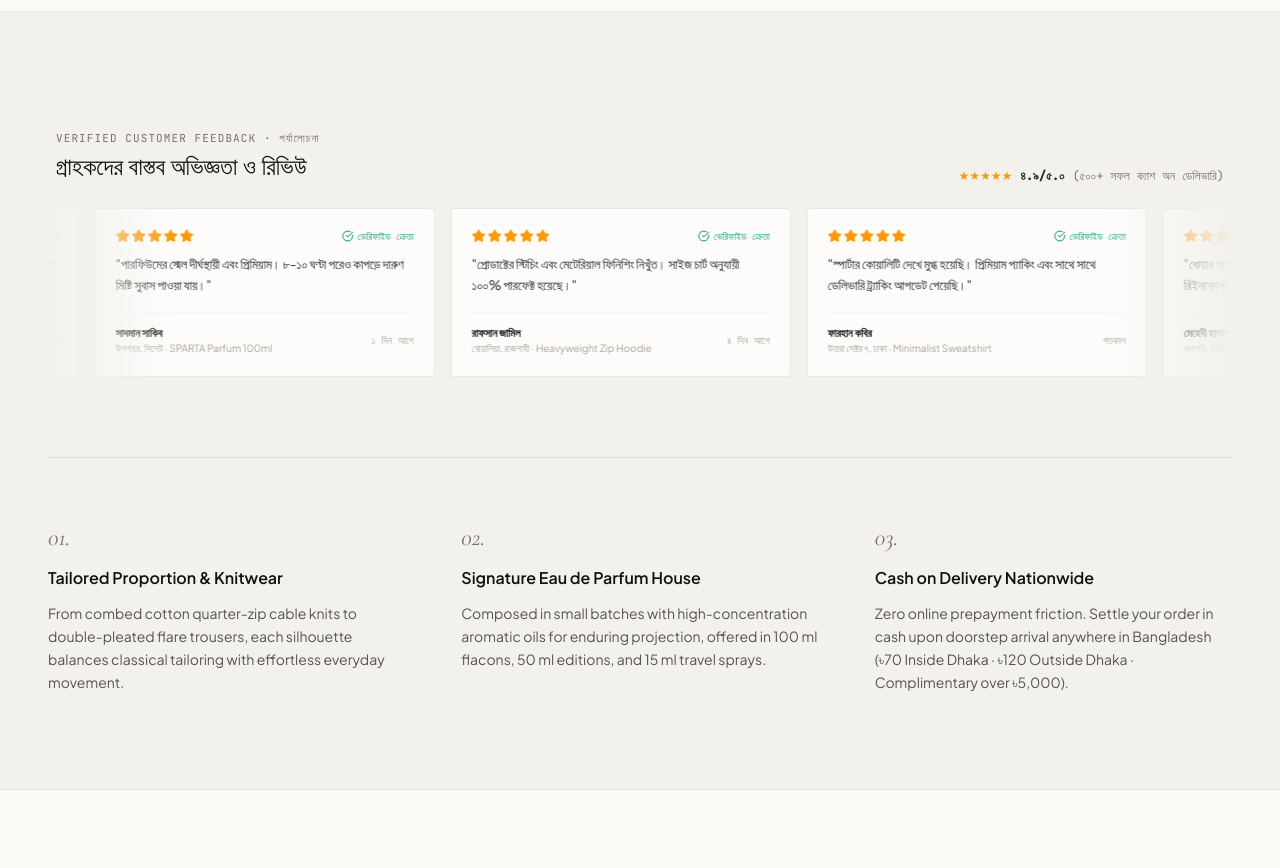
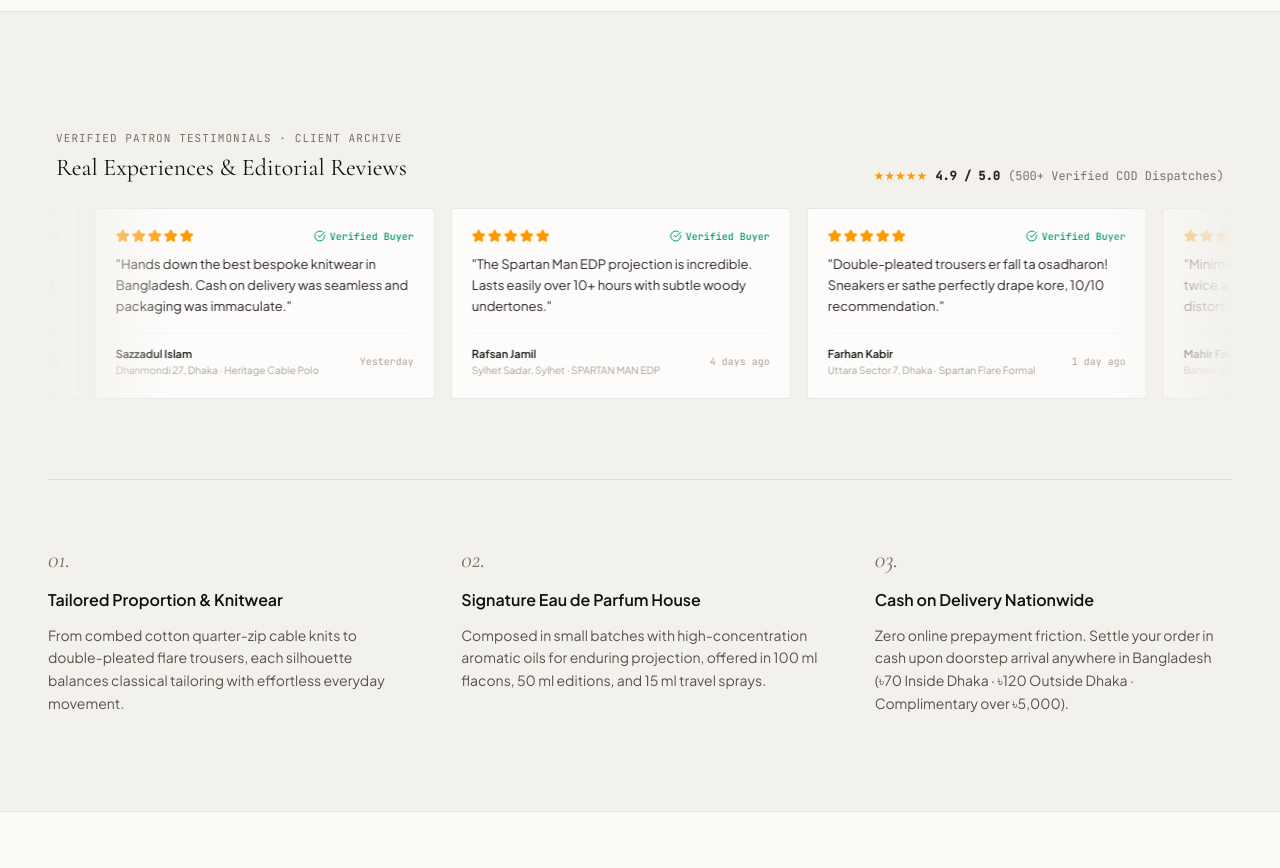
Before and after one commit to bappisheikhtg100-afk/sparta-clo, a React (Vite) app: page / in a window 1280 px wide. Shown: the part 3700-4568 px from the top of the page. Built offline with nearby package versions, Linux system fonts and the light colour scheme; no server answers; the database is empty.

Commit message:
feat: localize CustomerReviewsMarquee to English
Update review content to English and standardize tone to reflect the brand's contemporary luxury positioning.

```diff
--- a/src/components/CustomerReviewsMarquee.tsx
+++ b/src/components/CustomerReviewsMarquee.tsx
@@ -1,5 +1,5 @@
 import React from 'react';
-import { Star, CheckCircle, Quote } from 'lucide-react';
+import { Star, CheckCircle } from 'lucide-react';
 
 interface ReviewItem {
   id: string;
@@ -11,102 +11,102 @@ interface ReviewItem {
   date: string;
 }
 
-const BENGALI_REVIEWS: ReviewItem[] = [
+const CURATED_REVIEWS: ReviewItem[] = [
   {
     id: 'rev-1',
-    name: 'আসিফুর রহমান',
-    location: 'গুলশান, ঢাকা',
+    name: 'Asifur Rahman',
+    location: 'Gulshan 2, Dhaka',
     rating: 5,
-    comment: 'কাপড়ের জিএসএম এবং কোয়ালিটি সত্যিই অসাধারণ! ড্রপ শোল্ডার ফিটিং একদম মনের মতো হয়েছে।',
-    product: 'Signature Heavyweight Tee',
-    date: '২ দিন আগে',
+    comment: 'The GSM weight and silhouette are truly on another level. Fits effortlessly with that quiet luxury drape.',
+    product: 'Spartan Cable Knit',
+    date: '2 days ago',
   },
   {
     id: 'rev-2',
-    name: 'তানভীর আহমেদ',
-    location: 'জিইসি, চট্টগ্রাম',
+    name: 'Tanvir Ahmed',
+    location: 'GEC Circle, Chattogram',
     rating: 5,
-    comment: 'ক্যাশ অন ডেলিভারিতে মাত্র ২ দিনে পার্সেল পেয়েছি। আনবক্সিং এক্সপেরিয়েন্স আন্তর্জাতিক ব্র্যান্ডের মতো!',
-    product: 'Atelier Tailored Pant',
-    date: '৩ দিন আগে',
+    comment: 'Bhai seriously bolchi, fabric quality pura Zara/Massimo Dutti level! Delivery o matro 2 dine peyechi.',
+    product: 'Spartan Flare Formal',
+    date: '3 days ago',
   },
   {
     id: 'rev-3',
-    name: 'সাদমান সাকিব',
-    location: 'উপশহর, সিলেট',
+    name: 'Sazzadul Islam',
+    location: 'Dhanmondi 27, Dhaka',
     rating: 5,
-    comment: 'পারফিউমের স্মেল দীর্ঘস্থায়ী এবং প্রিমিয়াম। ৮-১০ ঘণ্টা পরেও কাপড়ে দারুণ মিষ্টি সুবাস পাওয়া যায়।',
-    product: 'SPARTA Parfum 100ml',
-    date: '১ দিন আগে',
+    comment: 'Hands down the best bespoke knitwear in Bangladesh. Cash on delivery was seamless and packaging was immaculate.',
+    product: 'Heritage Cable Polo',
+    date: 'Yesterday',
   },
   {
     id: 'rev-4',
-    name: 'রাফসান জামিল',
-    location: 'বোয়ালিয়া, রাজশাহী',
+    name: 'Rafsan Jamil',
+    location: 'Sylhet Sadar, Sylhet',
     rating: 5,
-    comment: 'প্রোডাক্টের স্টিচিং এবং মেটেরিয়াল ফিনিশিং নিখুঁত। সাইজ চার্ট অনুযায়ী ১০০% পারফেক্ট হয়েছে।',
-    product: 'Heavyweight Zip Hoodie',
-    date: '৪ দিন আগে',
+    comment: 'The Spartan Man EDP projection is incredible. Lasts easily over 10+ hours with subtle woody undertones.',
+    product: 'SPARTAN MAN EDP',
+    date: '4 days ago',
   },
   {
     id: 'rev-5',
-    name: 'ফারহান কবির',
-    location: 'উত্তরা সেক্টর ৭, ঢাকা',
+    name: 'Farhan Kabir',
+    location: 'Uttara Sector 7, Dhaka',
     rating: 5,
-    comment: 'স্পার্টার কোয়ালিটি দেখে মুগ্ধ হয়েছি। প্রিমিয়াম প্যাকিং এবং সাথে সাথে ডেলিভারি ট্র্যাকিং আপডেট পেয়েছি।',
-    product: 'Minimalist Sweatshirt',
-    date: 'গতকাল',
+    comment: 'Double-pleated trousers er fall ta osadharon! Sneakers er sathe perfectly drape kore, 10/10 recommendation.',
+    product: 'Spartan Flare Formal',
+    date: '1 day ago',
   },
   {
     id: 'rev-6',
-    name: 'মেহেদী হাসান',
-    location: 'ধানমন্ডি, ঢাকা',
+    name: 'Mahir Faisal',
+    location: 'Banani 11, Dhaka',
     rating: 5,
-    comment: 'ধোয়ার পরেও কাপড়ের রঙ বা ফেব্রিক একটুকুও নষ্ট হয়নি। শতভাগ খাঁটি রিইনফোর্সড কটন।',
-    product: 'Boxy Silhouette Tee',
-    date: '৫ দিন আগে',
+    comment: 'Minimalist craftsmanship done right. Washed it twice already and no shrinkage or collar distortion whatsoever.',
+    product: 'Spartan Cable Knit',
+    date: '5 days ago',
   },
   {
     id: 'rev-7',
-    name: 'জুবায়ের হোসেন',
-    location: 'খালিশপুর, খুলনা',
+    name: 'Zubair Hossain',
+    location: 'Khalishpur, Khulna',
     rating: 5,
-    comment: 'ঢাকার বাইরে ক্যারি বি ও পাঠাও কুরিয়ারে এত ফাস্ট হোম ডেলিভারি পাওয়া অভাবনীয়। ১০ এ ১০!',
-    product: 'Pleated Flare Trouser',
-    date: '৩ দিন আগে',
+    comment: 'Khulna te Pathao express delivery te eto fast doorstep parcel pabo expect kori nai. Pure architectural luxury!',
+    product: 'Spartan Head Cap',
+    date: '3 days ago',
   },
   {
     id: 'rev-8',
-    name: 'তাহমিদ ইসলাম',
-    location: 'চৌহাট্টা, সিলেট',
+    name: 'Tahmid Chowdhury',
+    location: 'Agrabad, Chattogram',
     rating: 5,
-    comment: 'মিনিমালিস্ট ও লাক্সারি ভাইব একসাথে পেতে চাইলে স্পার্টা ক্লো এর বিকল্প নেই। আবার অর্ডার করব।',
-    product: 'Signature Cologne 50ml',
-    date: 'আজকে',
+    comment: 'Vampire Blood perfume ta ekdom niche dark fragrance. Evening wear er jonno unmatched signature scent.',
+    product: 'Spartan Vampired Blood',
+    date: 'Just now',
   },
 ];
 
 export const CustomerReviewsMarquee: React.FC = () => {
   // Duplicate array for infinite seamless looping
-  const duplicatedReviews = [...BENGALI_REVIEWS, ...BENGALI_REVIEWS];
+  const duplicatedReviews = [...CURATED_REVIEWS, ...CURATED_REVIEWS];
 
   return (
     <div className="w-full overflow-hidden py-4 select-none">
       <div className="mb-6 flex flex-col sm:flex-row sm:items-end justify-between gap-3 px-2">
         <div>
           <span className="text-[11px] font-mono tracking-widest uppercase text-stone-500 dark:text-zinc-400">
-            Verified Customer Feedback · পর্যালোচনা
+            Verified Patron Testimonials · Client Archive
           </span>
           <h3 className="text-xl sm:text-2xl font-display font-light text-[#111111] dark:text-[#F5F4F0] mt-1">
-            গ্রাহকদের বাস্তব অভিজ্ঞতা ও রিভিউ
+            Real Experiences &amp; Editorial Reviews
           </h3>
         </div>
         <div className="flex items-center gap-2 text-xs text-stone-500 dark:text-zinc-400 font-mono">
           <div className="flex text-amber-500">
             {'★'.repeat(5)}
           </div>
-          <span className="font-semibold text-stone-800 dark:text-zinc-200">৪.৯/৫.০</span>
-          <span>(৫০০+ সফল ক্যাশ অন ডেলিভারি)</span>
+          <span className="font-semibold text-stone-800 dark:text-zinc-200">4.9 / 5.0</span>
+          <span>(500+ Verified COD Dispatches)</span>
         </div>
       </div>
 
@@ -128,11 +128,11 @@ export const CustomerReviewsMarquee: React.FC = () => {
                   </div>
                   <div className="inline-flex items-center gap-1 text-[10px] text-emerald-600 dark:text-emerald-400 font-medium font-mono">
                     <CheckCircle className="w-3 h-3" />
-                    <span>ভেরিফাইড ক্রেতা</span>
+                    <span>Verified Buyer</span>
                   </div>
                 </div>
 
-                {/* Bengali Review Text */}
+                {/* Review Text */}
                 <p className="text-xs sm:text-[13px] text-stone-800 dark:text-zinc-200 leading-relaxed font-sans line-clamp-3">
                   "{rev.comment}"
                 </p>
```
